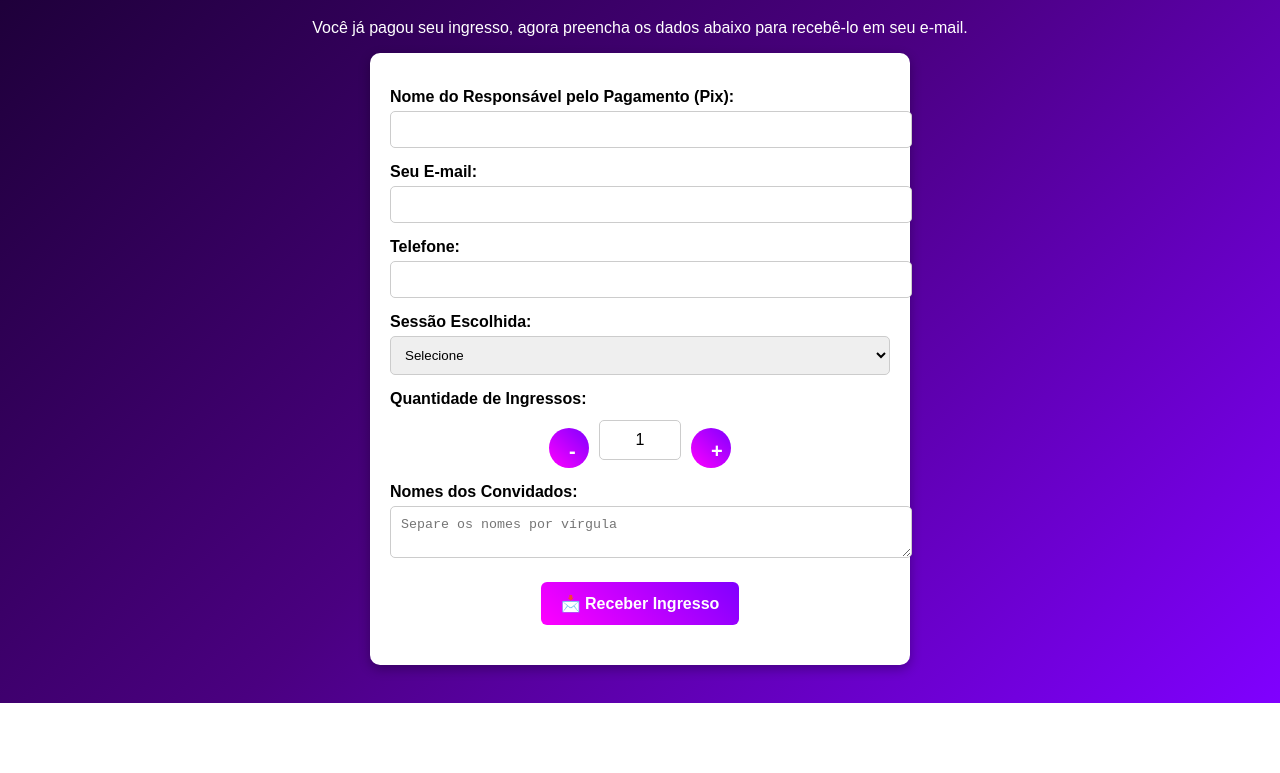
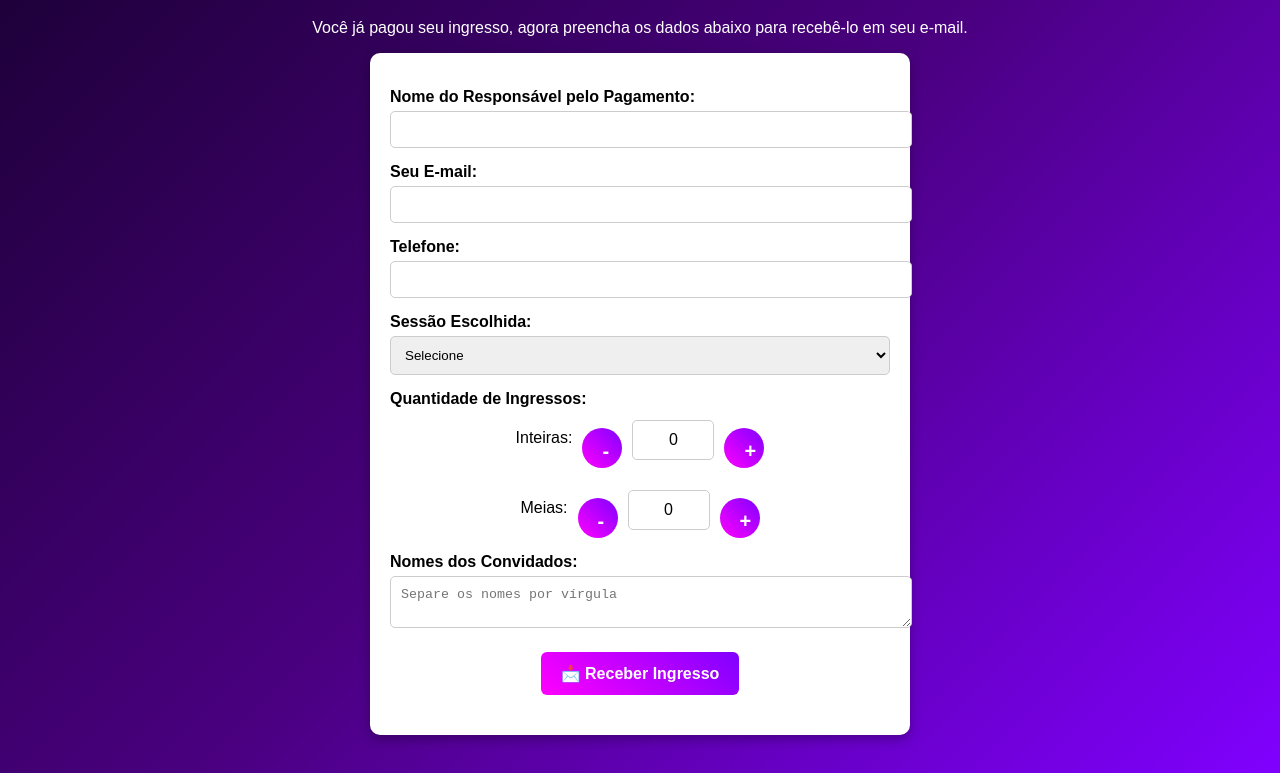
Before and after one commit to Auriem/Proxima-parada-Anos-2000-, a website: page reenviar.html in a window 1280 px wide. Shown: the part 100-873 px from the top of the page. Before the commit the page ends 803 px from the top, so only its background shows below. Drawn offline with Linux system fonts and the light colour scheme.

Commit message:
Update reenviar.html

```diff
--- a/reenviar.html
+++ b/reenviar.html
@@ -60,6 +60,7 @@
       justify-content: center;
       align-items: center;
       gap: 10px;
+      margin-bottom: 10px;
     }
     .ingresso-ctrl button {
       width: 40px;
@@ -80,12 +81,24 @@
       emailjs.init("zWI9wjgMNAHJ0WV7f"); // SUA PUBLIC KEY
     })();
 
-    function atualizarIngressos(qtd) {
-      let campo = document.getElementById("ingresso");
+    function atualizarIngressos(tipo, qtd) {
+      let campo = document.getElementById(tipo);
       let valor = parseInt(campo.value) || 0;
       valor += qtd;
-      if (valor < 1) valor = 1;
+      if (valor < 0) valor = 0;
       campo.value = valor;
+      atualizarResumo();
+    }
+
+    function atualizarResumo() {
+      let inteiras = parseInt(document.getElementById("inteiras").value) || 0;
+      let meias = parseInt(document.getElementById("meias").value) || 0;
+
+      let resumo = [];
+      if (inteiras > 0) resumo.push(inteiras + " inteira" + (inteiras > 1 ? "s" : ""));
+      if (meias > 0) resumo.push(meias + " meia" + (meias > 1 ? "s" : ""));
+
+      document.getElementById("ingresso").value = resumo.join(", ");
     }
 
     function reenviarIngresso(e) {
@@ -122,7 +135,7 @@
   <p>Você já pagou seu ingresso, agora preencha os dados abaixo para recebê-lo em seu e-mail.</p>
 
   <form onsubmit="reenviarIngresso(event)">
-    <label>Nome do Responsável pelo Pagamento (Pix):</label>
+    <label>Nome do Responsável pelo Pagamento:</label>
     <input type="text" id="nome" required>
 
     <label>Seu E-mail:</label>
@@ -142,11 +155,23 @@
     </select>
 
     <label>Quantidade de Ingressos:</label>
+
     <div class="ingresso-ctrl">
-      <button type="button" onclick="atualizarIngressos(-1)">-</button>
-      <input type="text" id="ingresso" value="1" readonly>
-      <button type="button" onclick="atualizarIngressos(1)">+</button>
+      <span>Inteiras:</span>
+      <button type="button" onclick="atualizarIngressos('inteiras', -1)">-</button>
+      <input type="text" id="inteiras" value="0" readonly>
+      <button type="button" onclick="atualizarIngressos('inteiras', 1)">+</button>
     </div>
+
+    <div class="ingresso-ctrl">
+      <span>Meias:</span>
+      <button type="button" onclick="atualizarIngressos('meias', -1)">-</button>
+      <input type="text" id="meias" value="0" readonly>
+      <button type="button" onclick="atualizarIngressos('meias', 1)">+</button>
+    </div>
+
+    <!-- Campo oculto que junta os valores -->
+    <input type="hidden" id="ingresso" name="ingresso" value="">
 
     <label>Nomes dos Convidados:</label>
     <textarea id="convidados" placeholder="Separe os nomes por vírgula"></textarea>
```
